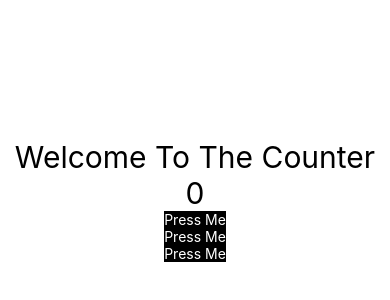
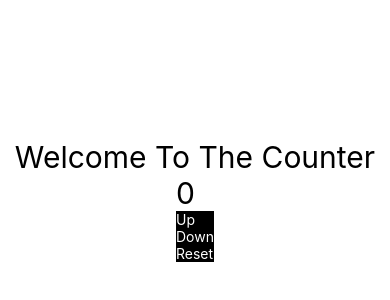
Before and after one commit to brianpompey/rnative-basics, a React Native app: screen / in a window 390 px wide. Shown: the part 222-522 px from the top of the page. Built offline with nearby package versions, Linux system fonts and the light colour scheme.

Commit message:
Added everything to count compoennt

```diff
--- a/App.js
+++ b/App.js
@@ -10,9 +10,6 @@ export default function App() {
       <Text style={styles.headingText}>Welcome To The Counter</Text>
       <StatusBar style="auto" />
       <Count />
-      <Button buttonName="Press Me"/>
-      <Button buttonName="Press Me"/>
-      <Button buttonName="Press Me"/>
     </View>
   );
 }
--- a/components/count.js
+++ b/components/count.js
@@ -1,5 +1,6 @@
 import React, { Component } from "react";
-import { StyleSheet, Text } from 'react-native';
+import { StyleSheet, Text, View } from 'react-native';
+import Button from "./button";
 
 
 class Count extends Component {
@@ -12,9 +13,14 @@ class Count extends Component {
 
     render() {
         return(
-            <Text style={styles.counterText}>
-                {this.state.count}
-            </Text>
+            <View>
+                <Text style={styles.counterText}>
+                    {this.state.count}
+                </Text>
+                <Button buttonName="Up"/>
+                <Button buttonName="Down"/>
+                <Button buttonName="Reset"/>
+            </View>
         )
     }
 }
```
